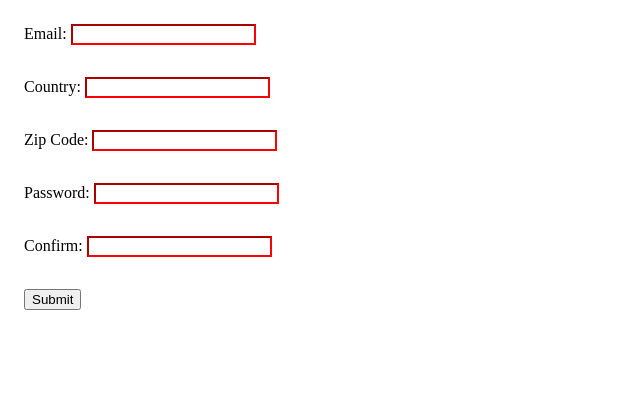
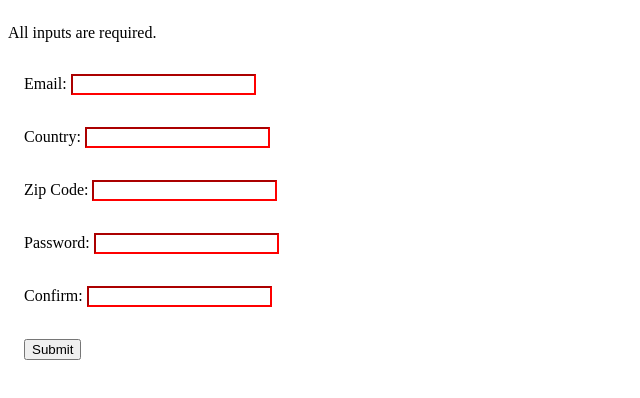
Before and after one commit to samuelmckean/simple-form, a website: page dist/index.html in a window 1280 px wide. Shown: the whole page, without its empty margins (0-640 px from the left). Drawn offline with Linux system fonts and the light colour scheme; files that its build step writes are made by us from their sources.

Commit message:
added p saying all inputs are required

```diff
--- a/dist/index.html
+++ b/dist/index.html
@@ -8,6 +8,7 @@
   </head>
   <body>
     <form>
+      <p>All inputs are required.</p>
       <div>
         <label for="email">Email: </label>
         <input type="email" name="email" id="email" required>
```
